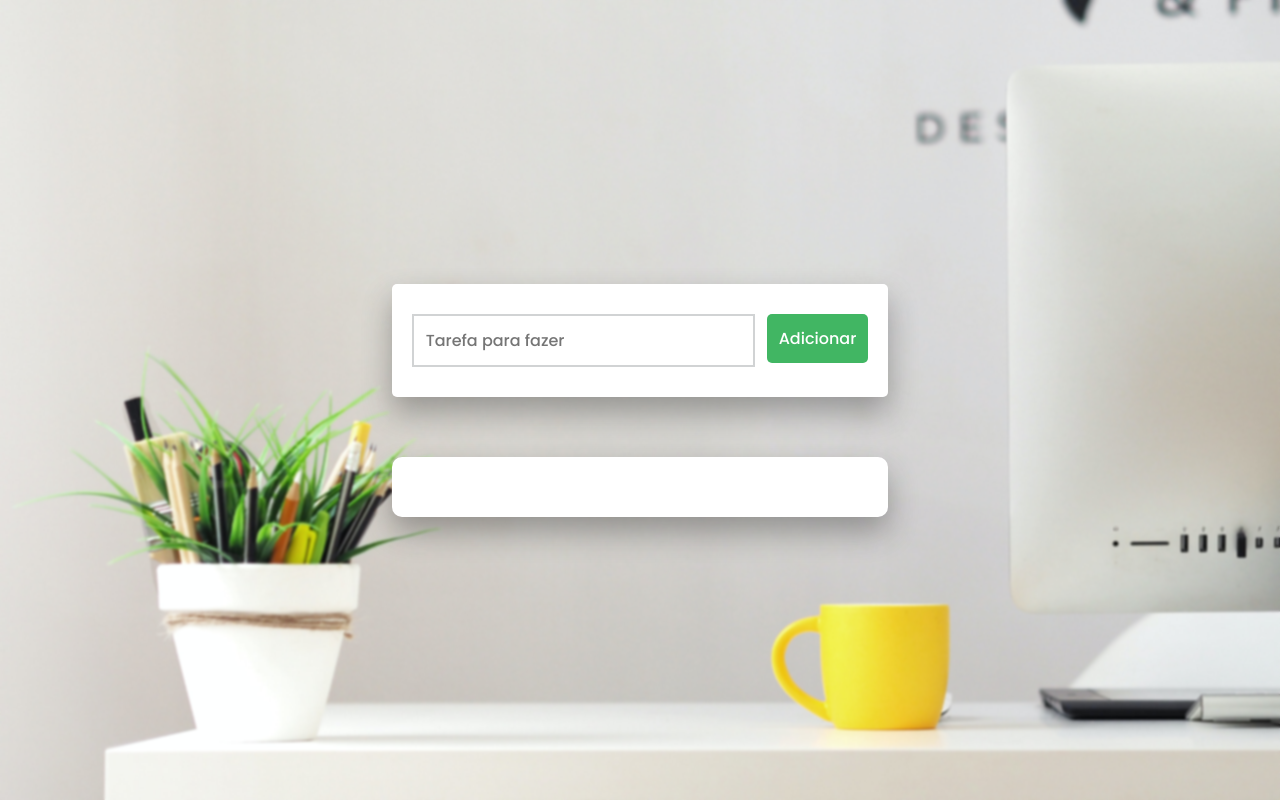
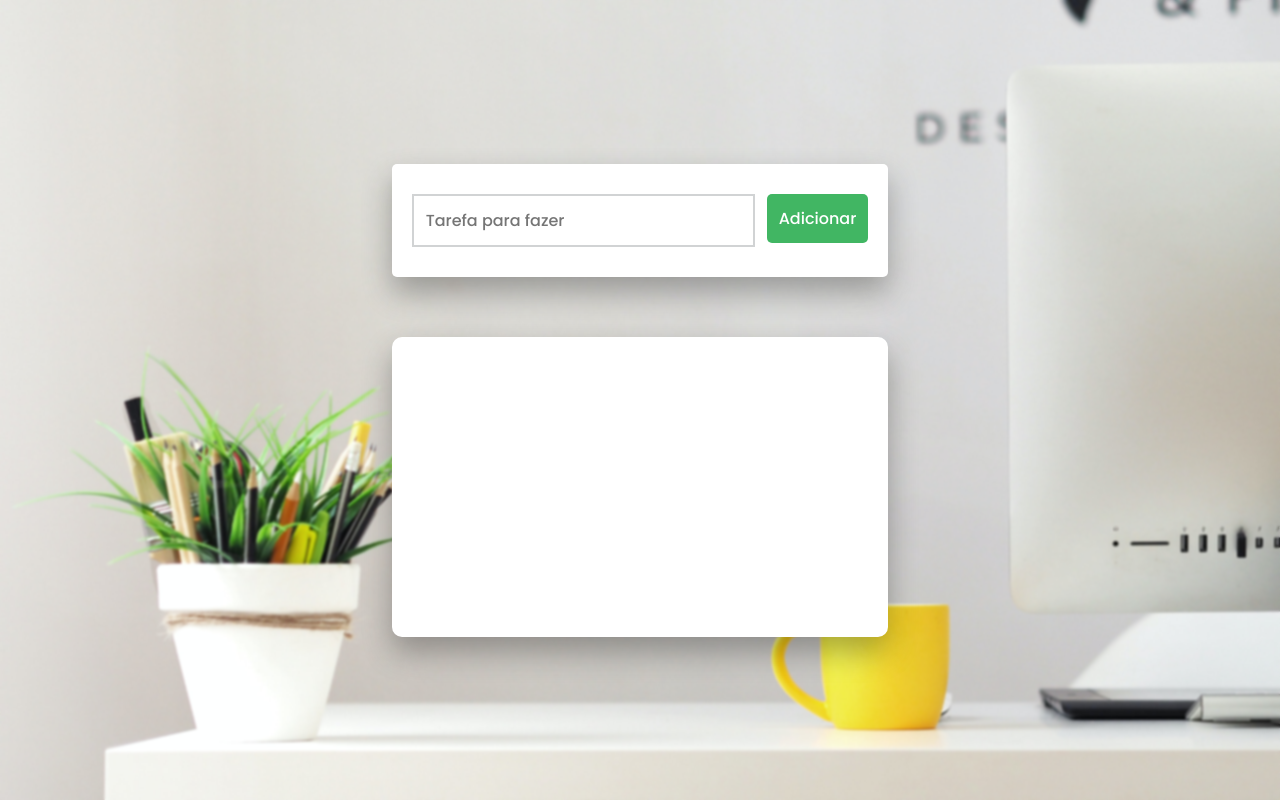
Before and after one commit to gustamtz/task-list, a plain HTML site: page index.html in a window 1280 px wide. Drawn offline with Linux system fonts and the light colour scheme.

Commit message:
Update style.css

```diff
--- a/style.css
+++ b/style.css
@@ -64,6 +64,9 @@ body {
   border-radius: 10px;
   box-shadow: 0 15px 30px rgba(0, 0, 0, 0.3);
   width: 100%;
+  height: 300px;
+  overflow: hidden;
+  overflow-y: scroll;
 }
 
 .task-item {
@@ -86,7 +89,6 @@ body {
   cursor: pointer;
 }
 
-/* Utilities */
 .error {
   border: 2px solid red !important;
 }
```
